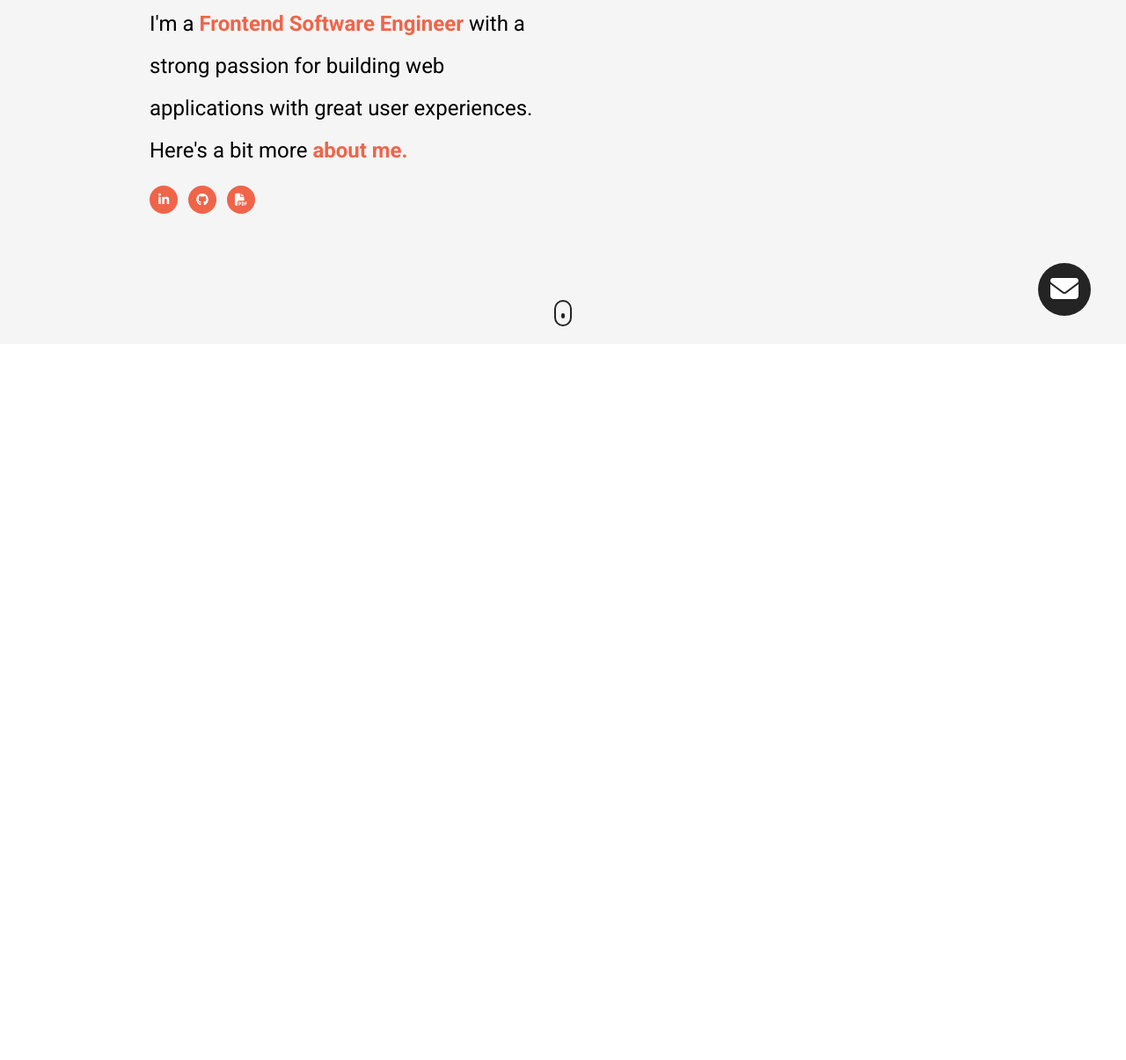
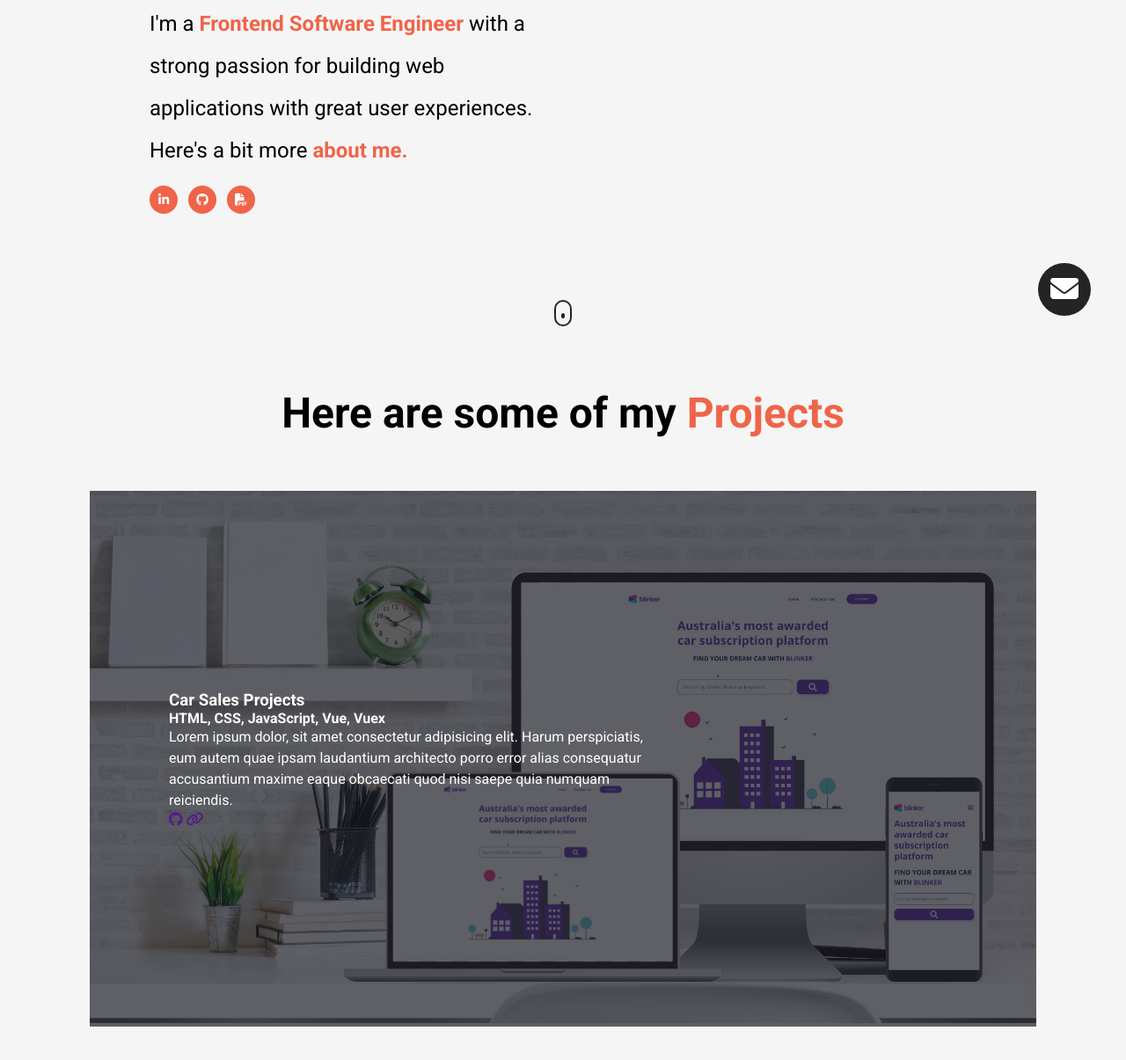
Before and after one commit to prattparedes/Portafolio-Avanzado, a plain HTML site: page index.html in a window 1280 px wide. Shown: the part 409-1614 px from the top of the page at 88% size. Before the commit the page ends 800 px from the top, so only its background shows below. Drawn offline with Linux system fonts and the light colour scheme.

Commit message:
project bg

```diff
--- a/CSS/styles.css
+++ b/CSS/styles.css
@@ -22,6 +22,17 @@ a {
 
 section {
     background-color: rgb(245, 245, 245);
+}
+
+.container {
+    padding: 50px 0;
+}
+
+.row {
+    width: 100%;
+    max-width: 1100px;
+    margin: 0 auto;
+    padding: 0 12px;
 }
 
 .click {
@@ -181,3 +192,42 @@ nav {
 .fa-adjust{
     font-size: 20px;
 }
+
+/*
+
+PROJECTS
+
+*/
+
+.section__title {
+    text-align: center;
+    font-size: 48px;
+    margin-bottom: 60px;
+}
+
+.project__img{
+    width: 100%;
+}
+
+.project__wrapper{
+    position: relative;
+}
+
+.project__description{
+    position: absolute;
+    top: 50%;
+    left: 90px;
+    transform: translateY(-50%);
+    color: white;
+    max-width: 550px;
+}
+
+.project__wrapper--bg{
+    position: absolute;
+    top: 0;
+    left: 0;
+    width: 100%;
+    height: 100%;
+    background-color: #1c1d25;
+    opacity: 0.7;
+}
--- a/index.html
+++ b/index.html
@@ -59,7 +59,8 @@
                     Here's a bit more <b class="orange">about me.</b>
                 </p>
                 <div class="social__list">
-                    <a href="https://www.linkedin.com/in/pratt-thomas-paredes-casapia-ba04a4197/" target="_blank" class="social__link click">
+                    <a href="https://www.linkedin.com/in/pratt-thomas-paredes-casapia-ba04a4197/" target="_blank"
+                        class="social__link click">
                         <i class="fab fa-linkedin-in"></i>
                     </a>
                     <a href="https://github.com/prattparedes" target="_blank" class="social__link click">
@@ -78,6 +79,42 @@
             <div class="scroll__icon click"></div>
         </a>
     </section>
+    <section id="projects">
+        <div class="container">
+            <div class="row">
+                <h1 class="section__title">
+                    Here are some of my <span class="orange">Projects</span>
+                </h1>
+                <ul class="project__list">
+                    <li class="project">
+                        <div class="project__wrapper">
+                            <img src="./CSS/Assets/blinker mockup.png" class="project__img" alt="">
+                            <div class="project__wrapper--bg"></div>
+                            <div class="project__description">
+                                <h3 class="project__description--title">
+                                    Car Sales Projects
+                                </h3>
+                                <h4 class="project__description--sub-title">
+                                    HTML, CSS, JavaScript, Vue, Vuex
+                                </h4>
+                                <p class="project__description--para">
+                                    Lorem ipsum dolor, sit amet consectetur adipisicing elit. Harum perspiciatis, eum autem quae ipsam laudantium architecto porro error alias consequatur accusantium maxime eaque obcaecati quod nisi saepe quia numquam reiciendis.
+                                </p>
+                                <div class="project__description--links">
+                                    <a href="" class="project__description--link">
+                                        <i class="fab fa-github"></i>
+                                    </a>
+                                    <a href="" class="project__description--link">
+                                        <i class="fas fa-link"></i>
+                                    </a>
+                                </div>
+                            </div>
+                        </div>
+                    </li>
+                </ul>
+            </div>
+        </div>
+    </section>
 </body>
 
 </html>
```
